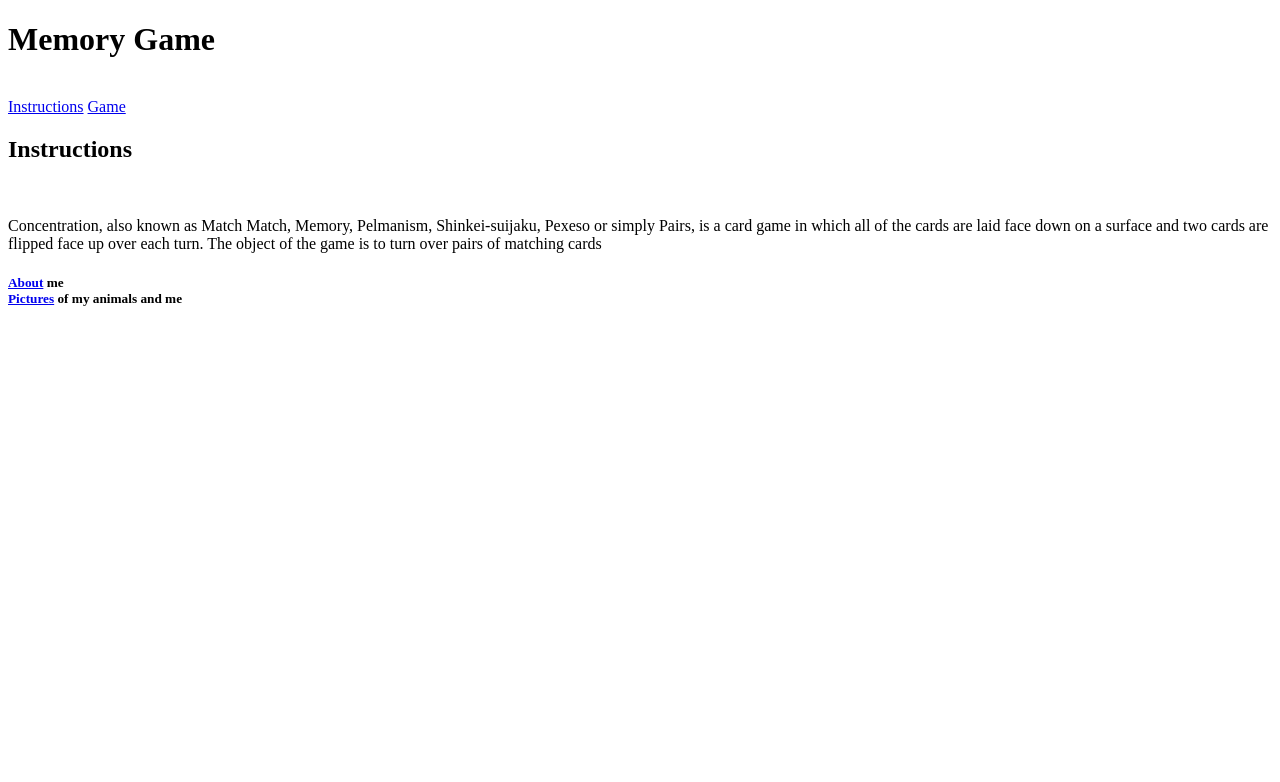
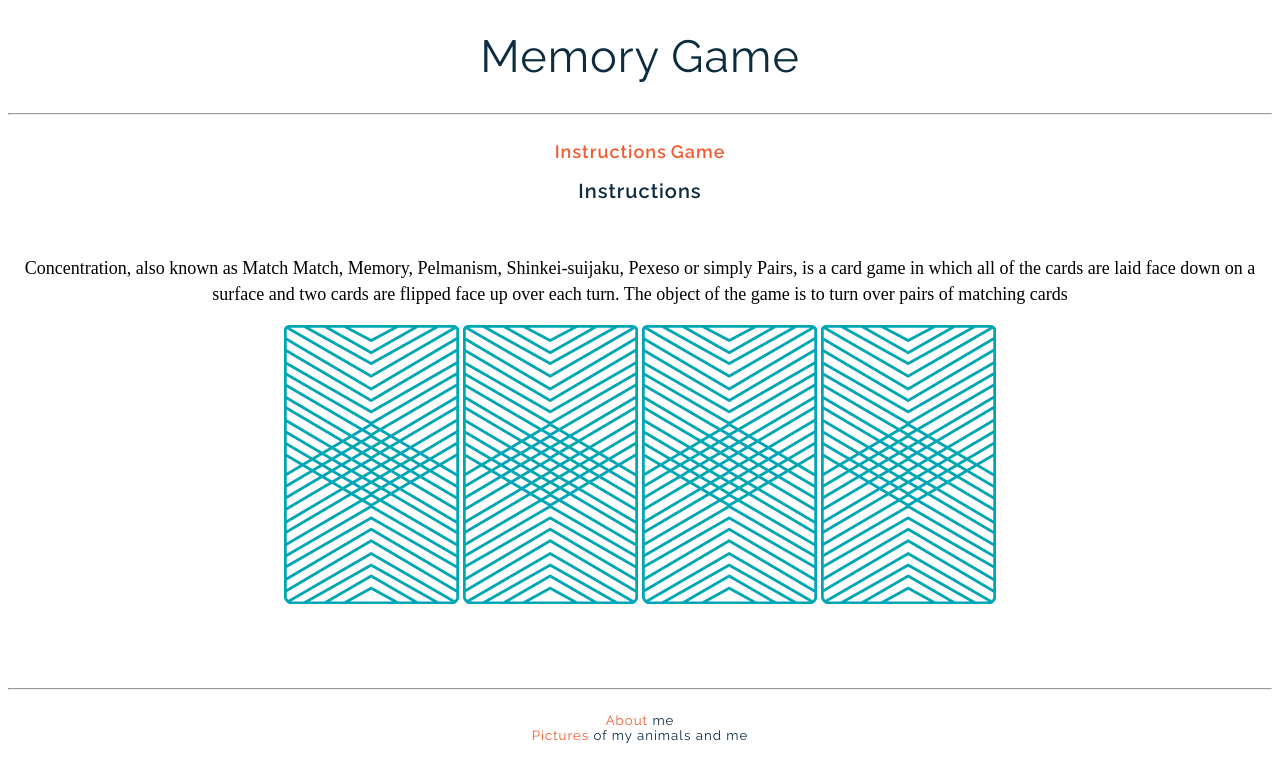
Before and after one commit to cducote/wdi-fundamentals-memorygame, a plain HTML site: page memory_game/index.html in a window 1280 px wide. Drawn offline with Linux system fonts and the light colour scheme; a web font is replaced by a local one.

Commit message:
changes again

```diff
--- a/memory_game/css/style.css
+++ b/memory_game/css/style.css
@@ -0,0 +1,47 @@
+body {
+text-align: center;
+ }
+
+.top {
+	text-decoration: none;
+	font-family: Raleway;
+	letter-spacing: 1px;
+	font-weight: 600;
+	font-size: 18px;
+	color: #f15B31;
+}
+
+h1 {
+	font-family: Raleway;
+	color: #0D2C40;
+	letter-spacing: 1px;
+	font-weight: 400;
+	font-size: 45px;
+}
+
+h2 {
+	font-family: Raleway;
+	color: #0D2C40;
+	letter-spacing: 1px;
+	font-weight: 600;
+	font-size: 20px;
+}
+
+p {
+	font-family: "Droid Serif";
+	line-height: 26px;
+	font-size: 18px;
+}
+
+h5 {
+	font-family: Raleway;
+	color: #0D2C40;
+	letter-spacing: 1px;
+	font-weight: 400;
+	text-decoration: none;
+}
+
+a {
+	text-decoration: none;
+	color: #f15B31;
+}
--- a/memory_game/index.html
+++ b/memory_game/index.html
@@ -1,17 +1,27 @@
 <!DOCTYPE html>
 <html>
 <head>
+	<link href="css/style.css" rel="stylesheet" type="text/css">
+	<link href="https://fonts.googleapis.com/css?family=Droid+Serif|Raleway:400,500,600,700" rel="stylesheet">
 	<title>Memory Card Game</title>
 </head>
 <body>
-	<h1>Memory Game</h1><br>
+	<h1>Memory Game</h1><hr><br>
 
-	<a href="#">Instructions</a>
-	<a href="#">Game</a>
+	<a class="top" href="#">Instructions</a>
+	<a class="top" href="#">Game</a>
 
 <h2>Instructions</h2><br>
 <p>
 Concentration, also known as Match Match, Memory, Pelmanism, Shinkei-suijaku, Pexeso or simply Pairs, is a card game in which all of the cards are laid face down on a surface and two cards are flipped face up over each turn. The object of the game is to turn over pairs of matching cards </p>
+
+<div>
+<img src="images/back.png" alt="Queen of Diamonds">
+<img src="images/back.png" alt="Queen of Hearts">
+<img src="images/back.png" alt="King of Diamonds">
+<img src="images/back.png" alt="King of Hearts">
+</div>
+<br><br><br><br><hr>
 
 <h5><a href="http://twitter.com/chrisknowstho">About</a> me
 <br>
```
Also changed, not shown: memory_game/images/back.png (added), memory_game/images/king-of-diamonds.png (added), memory_game/images/king-of-hearts.png (added), memory_game/images/queen-of-diamonds.png (added), memory_game/images/queen-of-hearts.png (added).
